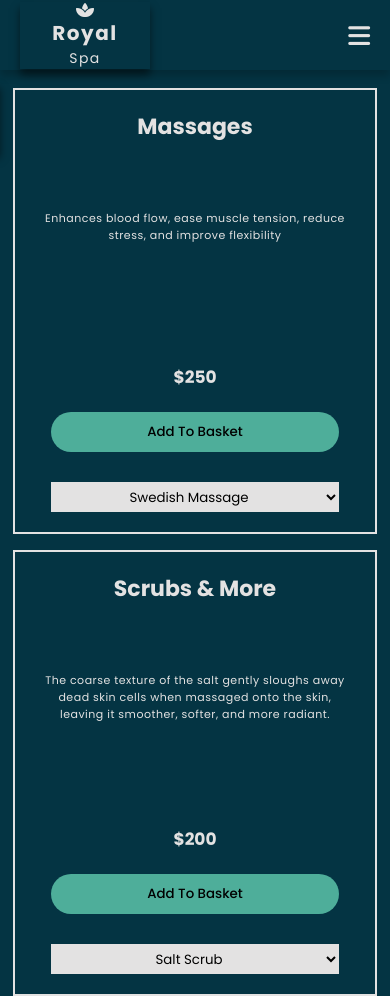
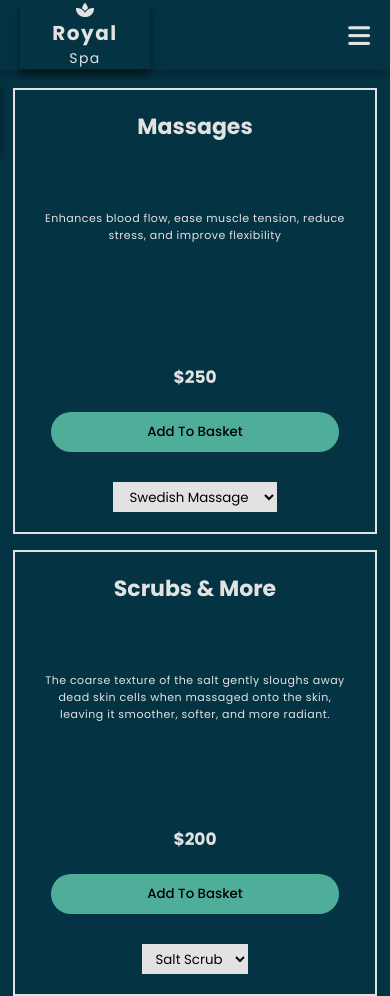
Before and after one commit to Afolabi-Ridwan/Royal-Spa, a plain HTML site: page form.html in a window 390 px wide. Shown: the top 996 px of the page. Drawn offline with Linux system fonts and the light colour scheme.

Commit message:
done with the project

```diff
--- a/form.css
+++ b/form.css
@@ -344,7 +344,7 @@ select, option{
     margin: 0 30px;
 }
 
-.addToBasket, .tabs select{
+.addToBasket{
   width: 90%;
   text-align: center;
 }
```
